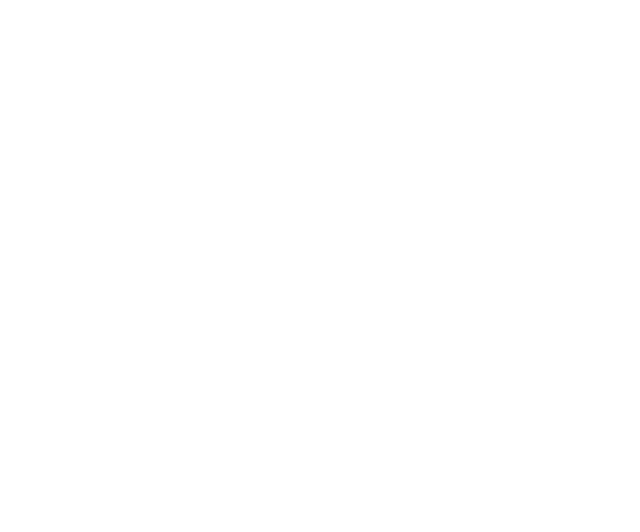
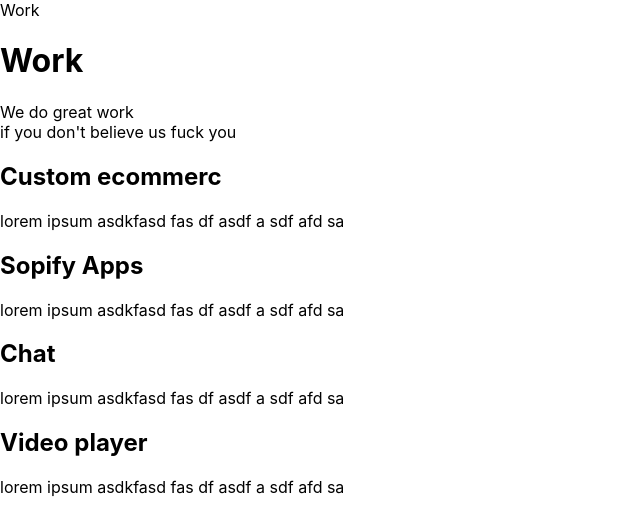
Before and after one commit to Jitender1a/WebSite, a React (Create React App) app: page /#/Work in a window 1280 px wide. Before the commit this address led to /#/Service. Shown: the top 532 px of the page, without its empty margins (0-640 px from the left). Built offline with nearby package versions, Linux system fonts and the light colour scheme.

Commit message:
built basic html for work page and page header.

```diff
--- /dev/null
+++ b/src/components/PageHeader.js
@@ -0,0 +1,19 @@
+import React, { Component } from 'react'
+
+export default class PageHeader extends Component {
+  render() {
+    return (
+      <div>
+          <div>{this.props.pageName}</div>
+          <h1>{this.props.pageName}</h1>
+          <div>{this.props.pageHeadline}</div>
+          <div>{this.props.pageText}</div>
+
+
+
+
+
+      </div>
+    )
+  }
+}
--- a/src/components/Service.js
+++ b/src/components/Service.js
@@ -1,3 +1,5 @@
+// Jade is working on this
+
 import React, { Component } from 'react'
 
 export default class Service extends Component {
--- a/src/components/Work.js
+++ b/src/components/Work.js
@@ -1,9 +1,60 @@
 import React, { Component } from 'react'
+import PageHeader from "./PageHeader"
 
 export default class Work extends Component {
+  constructor(){
+  super()
+    this.state={
+      pageName:"Work",
+      pageHeadline: "We do great work",
+      pageText: "if you don't believe us fuck you",
+      work:[
+        {
+          title: 'Custom ecommerc',
+          details: 'lorem ipsum asdkfasd fas df asdf a sdf afd sa'
+        },
+        {
+          title: 'Sopify Apps',
+          details: 'lorem ipsum asdkfasd fas df asdf a sdf afd sa'
+
+        },
+        {
+          title: 'Chat',
+          details: 'lorem ipsum asdkfasd fas df asdf a sdf afd sa'
+
+        },
+        {
+          title: 'Video player',
+          details: 'lorem ipsum asdkfasd fas df asdf a sdf afd sa'
+
+        }
+      ]
+    }
+}
   render() {
+    const works = this.state.work.map( product => {
+
+      return <div>
+      <h2>{product.title}</h2>
+      <p>{product.details}</p>
+      </div>
+    })
     return (
       <div>
+        {/* bring in pageheader */}
+      <PageHeader
+        pageName={this.state.pageName}
+        pageHeadline= {this.state.pageHeadline}
+        pageText= {this.state.pageText}
+        // page.title = {this.state.title}
+        // page.details = {this.state.details}
+        />
+
+        {/* map over work bringing in json data* stored on state*/}
+
+{works}
+
+
 
       </div>
     )
```
Also changed, not shown: src/components/Quote.js (added, +23 -0 lines), src/components/WorkBlock.js (added, +28 -0 lines).
